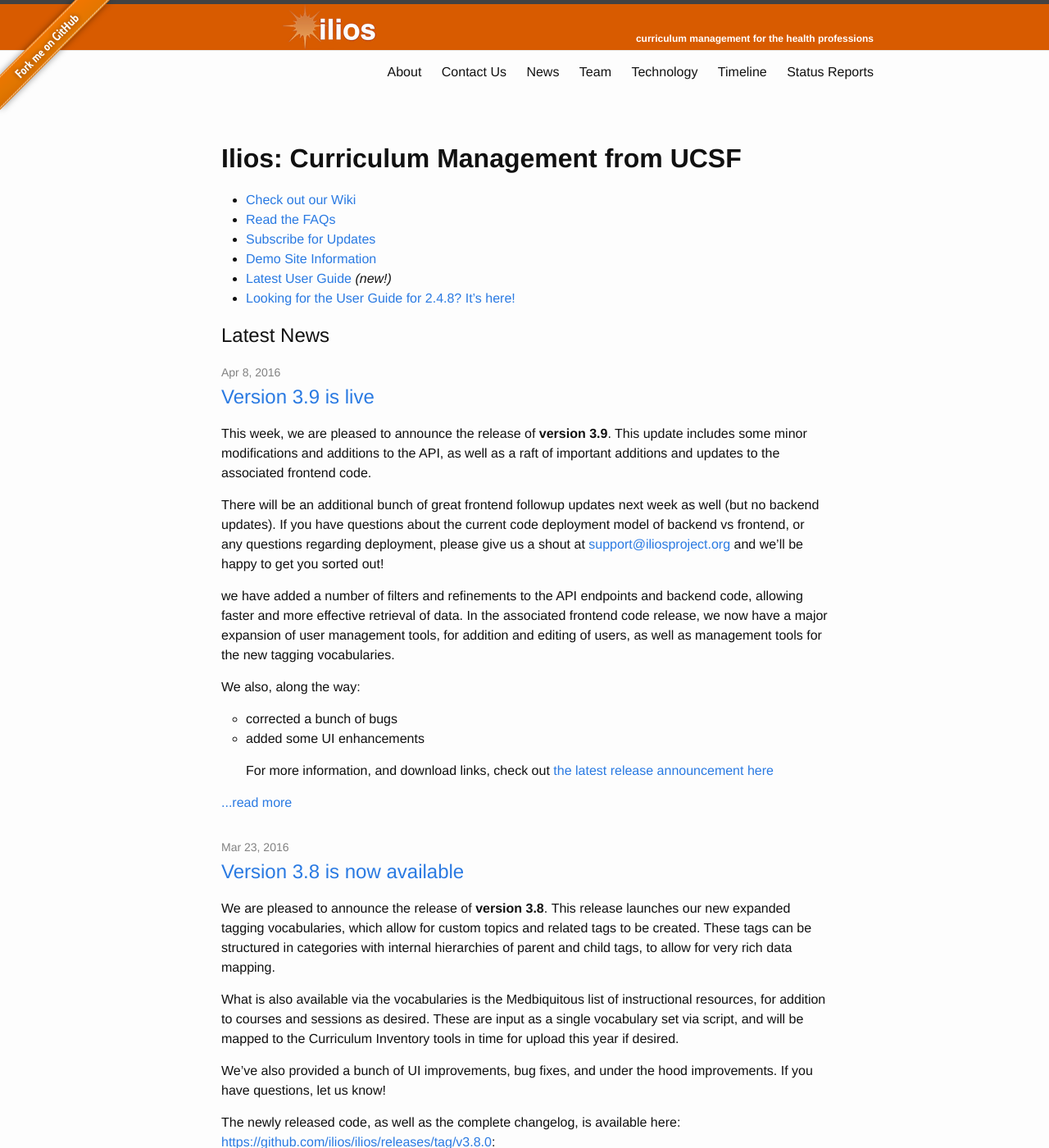
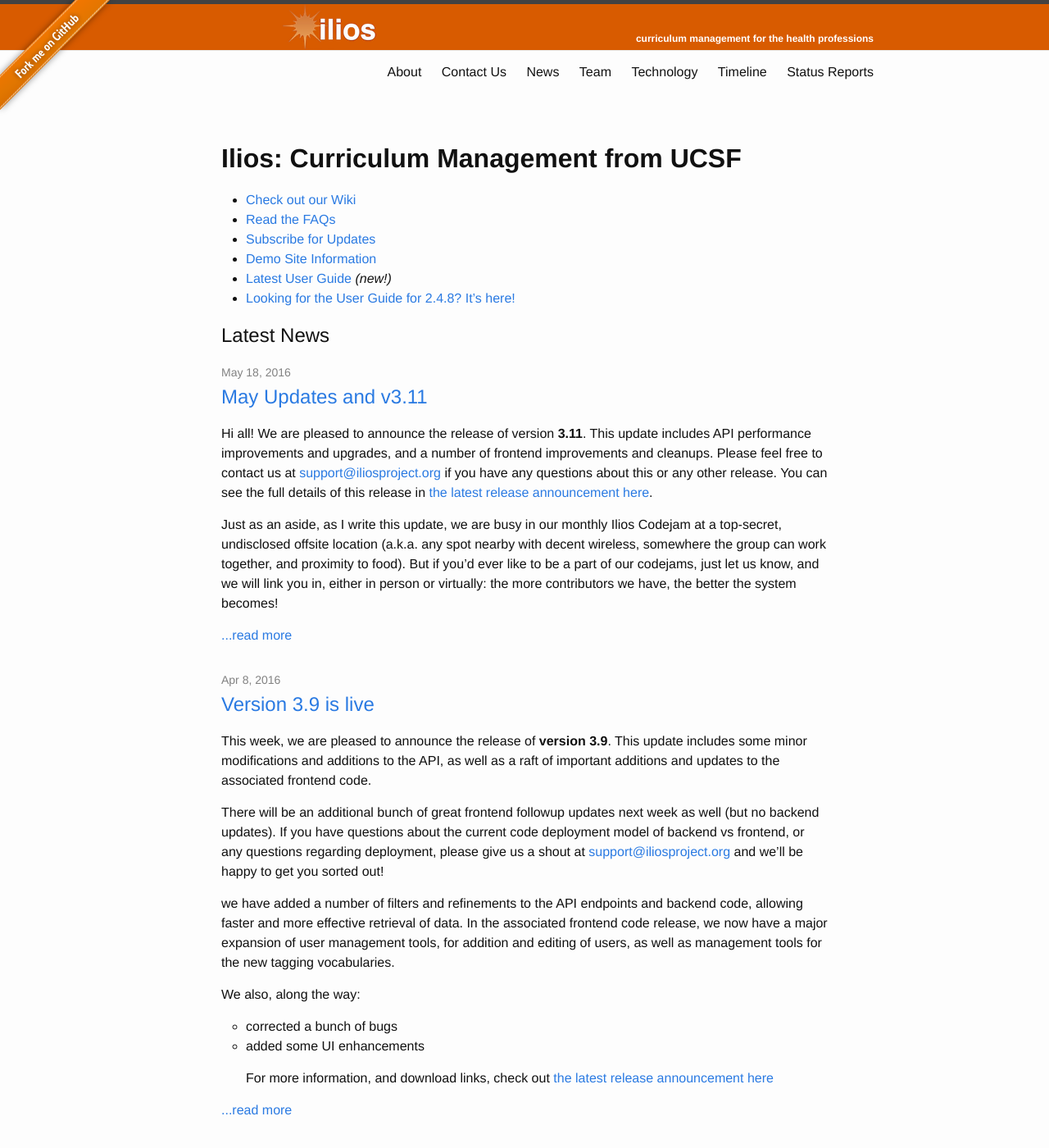
Before and after one commit to ilios/iliosproject.org, a Jekyll site: the page built from index.md, in a window 1280 px wide and 1400 px high. Shown: the whole window at 82% size. Built offline with Jekyll 4.4.1, drawn with Linux system fonts in a browser that asks for light colours.

Commit message:
updates for May

```diff
--- /dev/null
+++ b/_posts/2016-05-18-3110release.markdown
@@ -0,0 +1,10 @@
+---
+layout: post
+title:  "May Updates and v3.11"
+date:   2016-05-18 15:00:00
+categories: news
+---
+
+Hi all! We are pleased to announce the release of version __3.11__. This update includes API performance improvements and upgrades, and a number of frontend improvements and cleanups. Please feel free to contact us at [support@iliosproject.org](mailto:support@iliosproject.org) if you have any questions about this or any other release. You can see the full details of this release in  [the latest release announcement here](http://us3.campaign-archive2.com/?u=845c4ebabb5b5ae7a6372c715&id=b86c241490){:target="_blank"}.
+
+Just as an aside, as I write this update, we are busy in our monthly Ilios Codejam at a top-secret, undisclosed offsite location  (a.k.a. any spot nearby with decent wireless, somewhere the group can work together, and proximity to food). But if you'd ever like to be a part of our codejams, just let us know, and we will link you in, either in person or virtually: the more contributors we have, the better the system becomes!
```
Also changed, not shown: ilios-schools.md (+3 -1 lines), timeline.md (+1 -1 lines).
